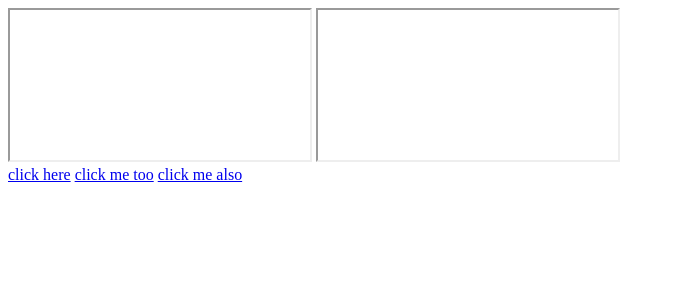
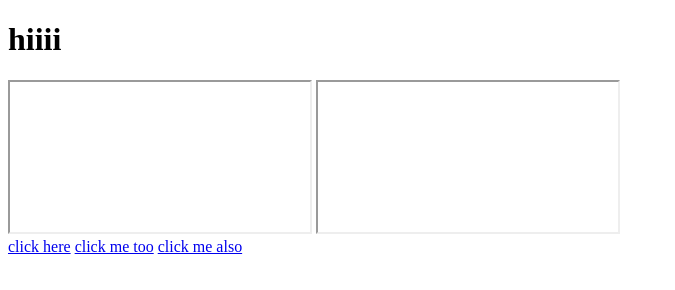
Before and after one commit to HARISHMALISETTY/27r, a plain HTML site: page iframes.html in a window 1280 px wide. Shown: the whole page, without its empty margins (0-675 px from the left). Drawn offline with Linux system fonts and the light colour scheme.

Commit message:
newchange

```diff
--- a/iframes.html
+++ b/iframes.html
@@ -6,6 +6,7 @@
     <title>Document</title>
 </head>
 <body>
+    <h1>hiiii</h1>
     <iframe name="myScreen"></iframe>
     <iframe name="harish"></iframe> <br/>
     <a href="./day2.html" target="myScreen">click here</a>
```
